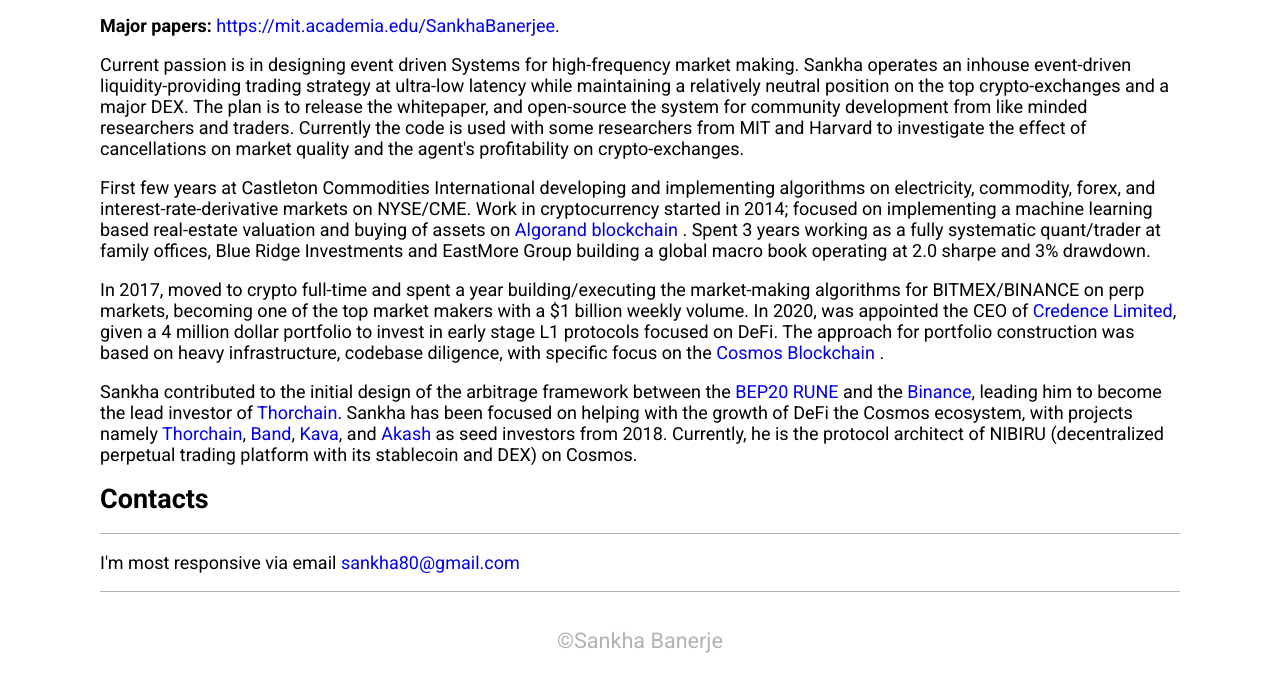
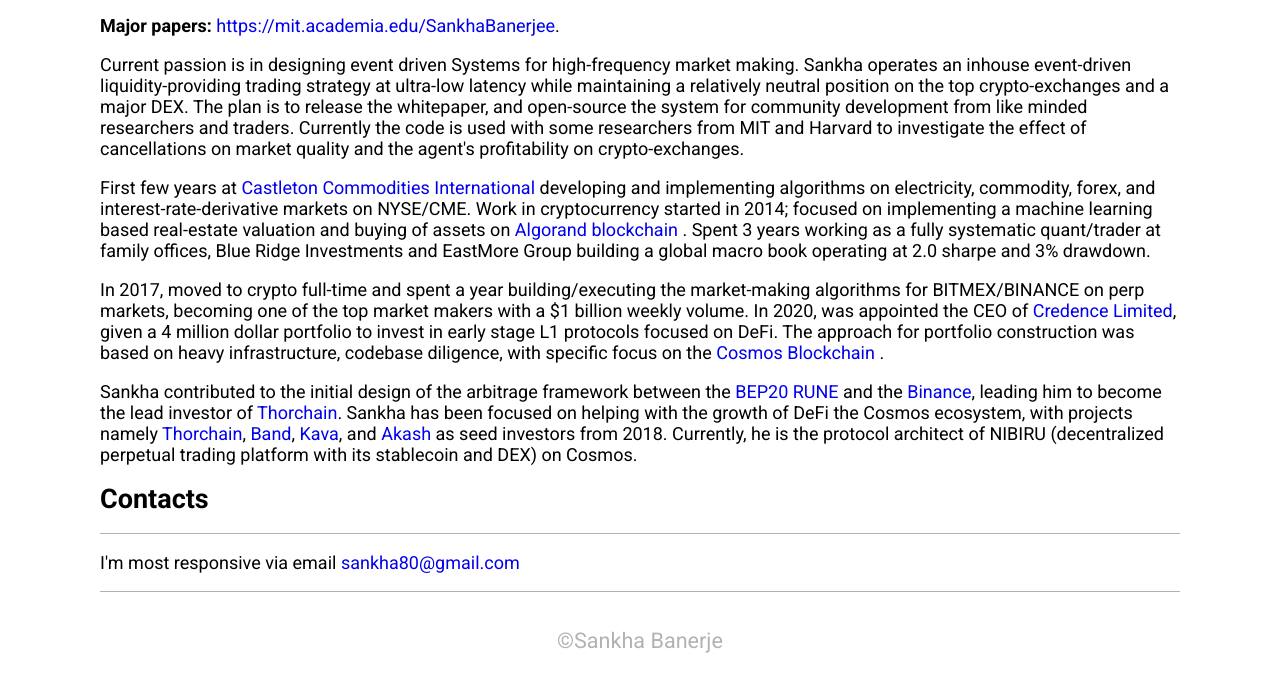
Before and after one commit to sbneo2022/sankhaprofile, a website: page index.html in a window 1280 px wide. Shown: the part 813-1502 px from the top of the page. Drawn offline with Linux system fonts and the light colour scheme.

Commit message:
add link

```diff
--- a/index.html
+++ b/index.html
@@ -213,11 +213,14 @@
           crypto-exchanges.
         </p>
         <p>
-          First few years at Castleton Commodities International developing and
-          implementing algorithms on electricity, commodity, forex, and
-          interest-rate-derivative markets on NYSE/CME. Work in cryptocurrency
-          started in 2014; focused on implementing a machine learning based
-          real-estate valuation and buying of assets on
+          First few years at
+          <a href="https://www.cci.com">
+            Castleton Commodities International
+          </a>
+          developing and implementing algorithms on electricity, commodity,
+          forex, and interest-rate-derivative markets on NYSE/CME. Work in
+          cryptocurrency started in 2014; focused on implementing a machine
+          learning based real-estate valuation and buying of assets on
           <a href="https://algorand.com">Algorand blockchain </a>. Spent 3 years
           working as a fully systematic quant/trader at family offices, Blue
           Ridge Investments and EastMore Group building a global macro book
```
